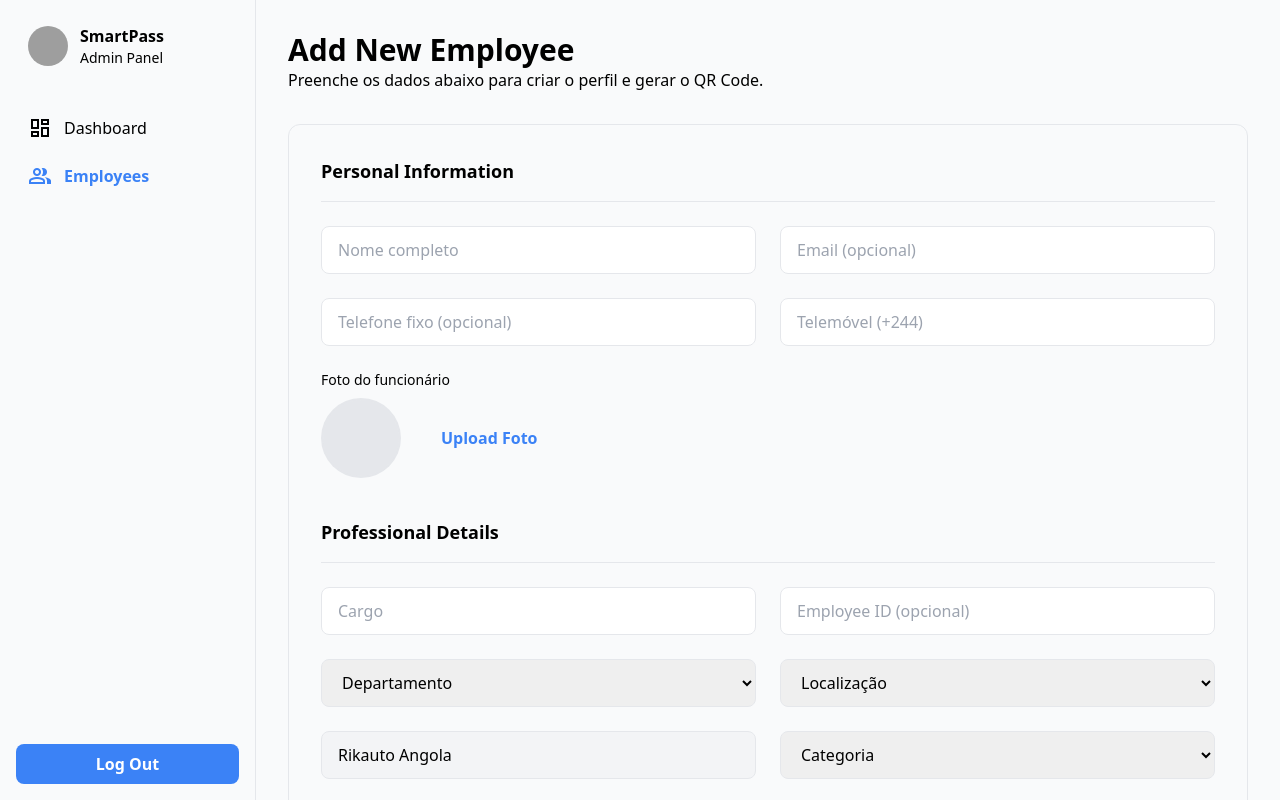
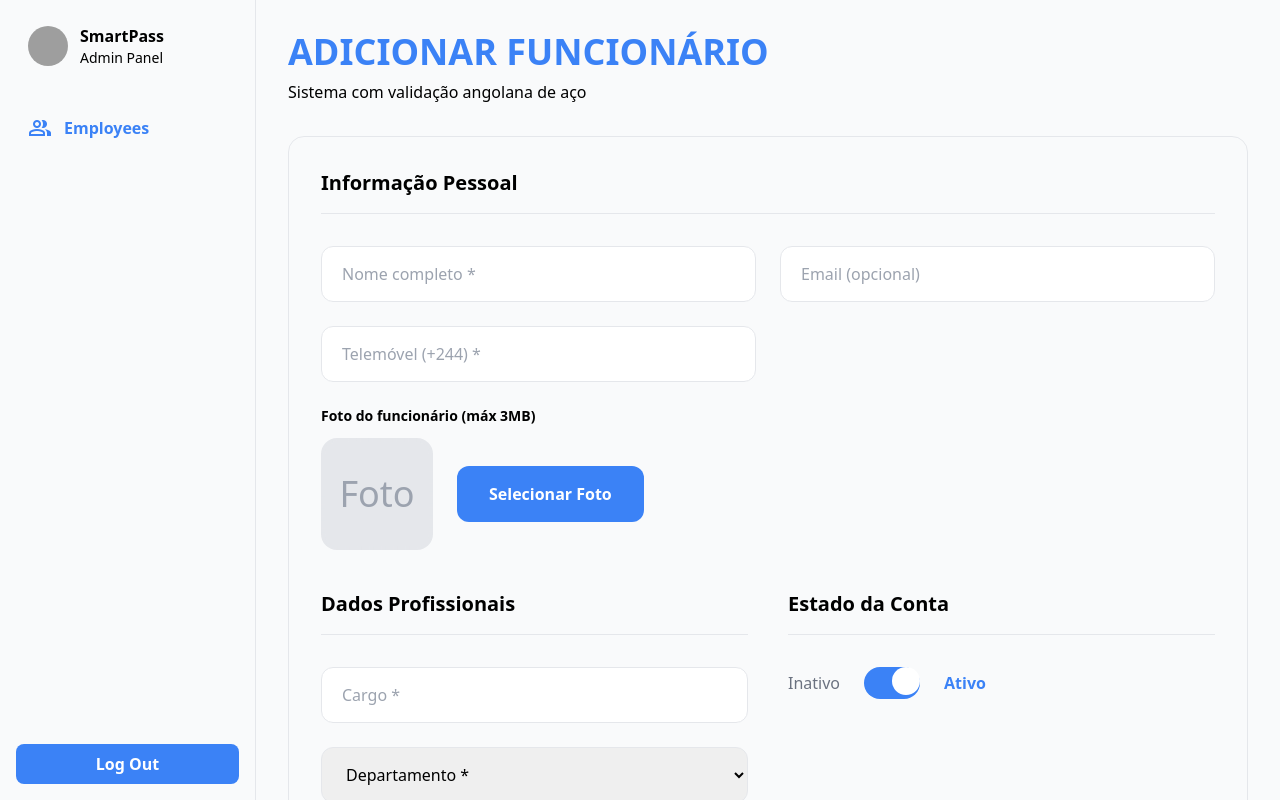
Before and after one commit to HedmilsonDomingos/smartpass-frontend, a React (Create React App) app: page /add-employee in a window 1280 px wide. Built offline with nearby package versions, Linux system fonts and the light colour scheme; grey boxes are pictures that could not be loaded.

Commit message:
VALIDAÇÃO ANGOLANA DE AÇO - Ninguém passa errado!

```diff
--- a/src/pages/AddEmployee.jsx
+++ b/src/pages/AddEmployee.jsx
@@ -1,42 +1,56 @@
 // src/pages/AddEmployee.jsx
-// ADICIONAR FUNCIONÁRIO COMPLETO + FOTO + QR AUTOMÁTICO
-// 100% CONECTADO À NUVEM - Feito com orgulho em Luanda, Angola - 11 Nov 2025
+// VALIDAÇÃO ANGOLANA DE AÇO + QR AUTOMÁTICO + NUVEM
+// Feito em Luanda, 11 Novembro 2025 - 22:35 WAT
 
 import { useState } from "react";
 import { useNavigate } from "react-router-dom";
-import QRCode from "qrcode"; // Gera QR Code em imagem (data URL)
+import QRCode from "qrcode";
 
 export default function AddEmployee() {
   const navigate = useNavigate();
 
-  // Estado com TODOS os campos do teu HTML
   const [form, setForm] = useState({
     fullName: "",
-    email: "",            // opcional
+    email: "",
     phoneNumber: "",
     mobileNumber: "",
     jobTitle: "",
-    employeeId: "",       // opcional (gerado automaticamente se vazio)
+    employeeId: "",
     department: "",
     officeLocation: "",
-    company: "Rikauto Angola",
+    company: "SmartPass Angola",
     category: "",
-    status: "Active",     // toggle Active/Inactive
-    photo: "",            // foto em base64
+    status: "Active",
+    photo: "",
   });
 
+  const [errors, setErrors] = useState({});
   const [loading, setLoading] = useState(false);
   const [photoPreview, setPhotoPreview] = useState(null);
 
-  // Atualiza os inputs
   const handleChange = (e) => {
     setForm({ ...form, [e.target.name]: e.target.value });
+    // Limpa erro quando o usuário começa a corrigir
+    if (errors[e.target.name]) {
+      setErrors({ ...errors, [e.target.name]: "" });
+    }
   };
 
-  // Upload de foto com preview
   const handlePhoto = (e) => {
     const file = e.target.files[0];
     if (!file) return;
+
+    // Validação de tamanho (máx 3MB)
+    if (file.size > 3 * 1024 * 1024) {
+      alert("Foto muito grande! Máximo 3MB.");
+      return;
+    }
+
+    // Validação de tipo
+    if (!file.type.startsWith("image/")) {
+      alert("Por favor seleciona uma imagem válida.");
+      return;
+    }
 
     const reader = new FileReader();
     reader.onloadend = () => {
@@ -46,34 +60,67 @@ export default function AddEmployee() {
     reader.readAsDataURL(file);
   };
 
-  // Toggle Active/Inactive
   const toggleStatus = () => {
     setForm({ ...form, status: form.status === "Active" ? "Inactive" : "Active" });
   };
 
-  // SUBMIT — ENVIA PARA A NUVEM + GERA QR CODE
+  // VALIDAÇÃO ANGOLANA DE AÇO
+  const validateForm = () => {
+    const newErrors = {};
+
+    // Nome completo - mínimo 6 caracteres, só letras e espaços
+    if (!form.fullName.trim()) {
+      newErrors.fullName = "Nome completo é obrigatório";
+    } else if (form.fullName.trim().length < 6) {
+      newErrors.fullName = "Nome muito curto (mínimo 6 caracteres)";
+    } else if (!/^[a-zA-ZÀ-ú\s]+$/.test(form.fullName.trim())) {
+      newErrors.fullName = "Nome só pode ter letras e espaços";
+    }
+
+    // Email - opcional, mas se preenchido tem que ser válido
+    if (form.email && !/^[^\s@]+@[^\s@]+\.[^\s@]+$/.test(form.email)) {
+      newErrors.email = "Email inválido";
+    }
+
+    // Telemóvel angolano - obrigatório começar com 9 e ter 9 dígitos
+    if (form.mobileNumber && !/^9[123456789]\d{7}$/.test(form.mobileNumber.replace(/\s/g, ""))) {
+      newErrors.mobileNumber = "Telemóvel angolano inválido (ex: 923 456 789)";
+    }
+
+    // Cargo e departamento obrigatórios
+    if (!form.jobTitle.trim()) newErrors.jobTitle = "Cargo é obrigatório";
+    if (!form.department) newErrors.department = "Departamento é obrigatório";
+    if (!form.category) newErrors.category = "Categoria é obrigatória";
+    if (!form.officeLocation) newErrors.officeLocation = "Localização é obrigatória";
+
+    setErrors(newErrors);
+    return Object.keys(newErrors).length === 0;
+  };
+
   const handleSubmit = async (e) => {
     e.preventDefault();
-    if (!form.fullName || !form.jobTitle || !form.department || !form.category) {
-      alert("Preenche os campos obrigatórios: Nome, Cargo, Departamento e Categoria");
+
+    if (!validateForm()) {
+      alert("Corrige os erros antes de salvar!");
       return;
     }
 
     setLoading(true);
 
     try {
-      // Gera Employee ID automático se estiver vazio
       const finalEmployeeId = form.employeeId || "SP" + Date.now().toString().slice(-6);
-
-      // Gera QR Code com link de verificação
       const qrData = `https://smartpass-angola.com/verify/${finalEmployeeId}`;
-      const qrImage = await QRCode.toDataURL(qrData, { width: 512, color: { dark: "#135bec" } });
+      const qrImage = await QRCode.toDataURL(qrData, {
+        width: 512,
+        margin: 2,
+        color: { dark: "#135bec", light: "#ffffff" }
+      });
 
       const payload = {
         ...form,
         employeeId: finalEmployeeId,
         qrCode: qrImage,
-        name: form.fullName, // compatibilidade com o backend
+        name: form.fullName.trim(),
       };
 
       const token = localStorage.getItem("token");
@@ -87,14 +134,13 @@ export default function AddEmployee() {
       });
 
       if (res.ok) {
-        alert(`Funcionário ${form.fullName} adicionado com sucesso!\nQR Code gerado e salvo!`);
+        alert(`FUNCIONÁRIO ADICIONADO COM SUCESSO!\n\nNome: ${form.fullName}\nID: ${finalEmployeeId}\nQR Code gerado e salvo!`);
         navigate("/employees");
       } else {
         const error = await res.text();
-        alert("Erro ao salvar: " + error);
+        alert("Erro do servidor: " + error);
       }
     } catch (err) {
-      console.error(err);
       alert("Sem conexão com a nuvem. Verifica a internet.");
     } finally {
       setLoading(false);
@@ -103,7 +149,7 @@ export default function AddEmployee() {
 
   return (
     <div className="flex h-screen bg-background-light dark:bg-background-dark text-text-light dark:text-text-dark">
-      {/* SIDEBAR (igual ao teu HTML) */}
+      {/* SIDEBAR (mesmo do anterior) */}
       <aside className="w-64 flex-shrink-0 bg-container-light dark:bg-container-dark border-r border-border-light dark:border-border-dark">
         <div className="flex h-full flex-col justify-between p-4">
           <div className="flex flex-col gap-4">
@@ -116,10 +162,6 @@ export default function AddEmployee() {
             </div>
 
             <nav className="flex flex-col gap-2 mt-4">
-              <a href="/dashboard" className="flex items-center gap-3 px-3 py-2 hover:bg-primary/10 rounded-lg">
-                <span className="material-symbols-outlined">dashboard</span>
-                <p>Dashboard</p>
-              </a>
               <a href="/employees" className="flex items-center gap-3 px-3 py-2 rounded-lg bg-primary/10 text-primary font-bold">
                 <span className="material-symbols-outlined">group</span>
                 <p>Employees</p>
@@ -133,33 +175,43 @@ export default function AddEmployee() {
         </div>
       </aside>
 
-      {/* MAIN CONTENT */}
+      {/* MAIN */}
       <main className="flex-1 overflow-y-auto p-8">
         <div className="max-w-5xl mx-auto">
           <div className="mb-8">
-            <h1 className="text-3xl font-bold">Add New Employee</h1>
-            <p className="text-subtext-light dark:text-subtext-dark">Preenche os dados abaixo para criar o perfil e gerar o QR Code.</p>
+            <h1 className="text-4xl font-black text-primary">ADICIONAR FUNCIONÁRIO</h1>
+            <p className="text-subtext-light dark:text-subtext-dark mt-2">Sistema com validação angolana de aço</p>
           </div>
 
-          <form onSubmit={handleSubmit} className="bg-container-light dark:bg-container-dark rounded-xl border border-border-light dark:border-border-dark p-8 space-y-10">
+          <form onSubmit={handleSubmit} className="bg-container-light dark:bg-container-dark rounded-2xl border border-border-light dark:border-border-dark p-8 space-y-10">
 
             {/* PERSONAL INFORMATION */}
             <div>
-              <h3 className="text-lg font-bold pb-4 border-b border-border-light dark:border-border-dark">Personal Information</h3>
-              <div className="grid grid-cols-1 md:grid-cols-2 gap-6 mt-6">
-                <input name="fullName" onChange={handleChange} required placeholder="Nome completo" className="h-12 px-4 rounded-lg border border-border-light dark:border-border-dark bg-background-light dark:bg-background-dark" />
-                <input name="email" onChange={handleChange} type="email" placeholder="Email (opcional)" className="h-12 px-4 rounded-lg border border-border-light dark:border-border-dark bg-background-light dark:bg-background-dark" />
-                <input name="phoneNumber" onChange={handleChange} placeholder="Telefone fixo (opcional)" className="h-12 px-4 rounded-lg border border-border-light dark:border-border-dark bg-background-light dark:bg-background-dark" />
-                <input name="mobileNumber" onChange={handleChange} placeholder="Telemóvel (+244)" className="h-12 px-4 rounded-lg border border-border-light dark:border-border-dark bg-background-light dark:bg-background-dark" />
+              <h3 className="text-xl font-bold pb-4 border-b border-border-light dark:border-border-dark">Informação Pessoal</h3>
+              <div className="grid grid-cols-1 md:grid-cols-2 gap-6 mt-8">
+                <div>
+                  <input name="fullName" value={form.fullName} onChange={handleChange} required placeholder="Nome completo *" className={`w-full h-14 px-5 rounded-xl border ${errors.fullName ? "border-red-500" : "border-border-light dark:border-border-dark"} bg-background-light dark:bg-background-dark`} />
+                  {errors.fullName && <p className="text-red-500 text-sm mt-1">{errors.fullName}</p>}
+                </div>
+
+                <div>
+                  <input name="email" value={form.email} onChange={handleChange} type="email" placeholder="Email (opcional)" className={`w-full h-14 px-5 rounded-xl border ${errors.email ? "border-red-500" : "border-border-light dark:border-border-dark"} bg-background-light dark:bg-background-dark`} />
+                  {errors.email && <p className="text-red-500 text-sm mt-1">{errors.email}</p>}
+                </div>
+
+                <div>
+                  <input name="mobileNumber" value={form.mobileNumber} onChange={handleChange} placeholder="Telemóvel (+244) *" className={`w-full h-14 px-5 rounded-xl border ${errors.mobileNumber ? "border-red-500" : "border-border-light dark:border-border-dark"} bg-background-light dark:bg-background-dark`} />
+                  {errors.mobileNumber && <p className="text-red-500 text-sm mt-1">{errors.mobileNumber}</p>}
+                </div>
 
                 <div className="md:col-span-2">
-                  <p className="text-sm font-medium mb-2">Foto do funcionário</p>
-                  <div className="flex items-center gap-4">
-                    <div className="size-20 rounded-full bg-gray-200 border-2 border-dashed overflow-hidden">
-                      {photoPreview ? <img src={photoPreview} alt="Preview" className="w-full h-full object-cover" /> : <div className="w-full h-full"></div>}
+                  <p className="text-sm font-bold mb-3">Foto do funcionário (máx 3MB)</p>
+                  <div className="flex items-center gap-6">
+                    <div className="size-28 rounded-2xl bg-gray-200 border-4 border-dashed overflow-hidden">
+                      {photoPreview ? <img src={photoPreview} alt="Preview" className="w-full h-full object-cover" /> : <div className="w-full h-full flex items-center justify-center text-4xl text-gray-400">Foto</div>}
                     </div>
-                    <label className="cursor-pointer bg-primary/10 hover:bg-primary/20 text-primary px-6 py-3 rounded-lg font-bold">
-                      Upload Foto
+                    <label className="cursor-pointer bg-primary text-white px-8 py-4 rounded-xl font-bold hover:bg-primary/90">
+                      Selecionar Foto
                       <input type="file" accept="image/*" onChange={handlePhoto} className="hidden" />
                     </label>
                   </div>
@@ -167,63 +219,55 @@ export default function AddEmployee() {
               </div>
             </div>
 
-            {/* PROFESSIONAL DETAILS */}
+            {/* PROFESSIONAL DETAILS + STATUS */}
+            <div className="grid md:grid-cols-2 gap-10">
               <div>
-              <h3 className="text-lg font-bold pb-4 border-b border-border-light dark:border-border-dark">Professional Details</h3>
-              <div className="grid grid-cols-1 md:grid-cols-2 gap-6 mt-6">
-                <input name="jobTitle" onChange={handleChange} required placeholder="Cargo" className="h-12 px-4 rounded-lg border border-border-light dark:border-border-dark bg-background-light dark:bg-background-dark" />
-                <input name="employeeId" onChange={handleChange} placeholder="Employee ID (opcional)" className="h-12 px-4 rounded-lg border border-border-light dark:border-border-dark bg-background-light dark:bg-background-dark" />
-
-                <select name="department" onChange={handleChange} required className="h-12 px-4 rounded-lg border border-border-light dark:border-border-dark bg-background-light dark:bg-background-dark">
-                  <option value="">Departamento</option>
-                  <option>Direção</option>
+                <h3 className="text-xl font-bold pb-4 border-b border-border-light dark:border-border-dark">Dados Profissionais</h3>
+                <div className="space-y-6 mt-8">
+                  <input name="jobTitle" value={form.jobTitle} onChange={handleChange} required placeholder="Cargo *" className={`w-full h-14 px-5 rounded-xl border ${errors.jobTitle ? "border-red-500" : "border-border-light"} bg-background-light dark:bg-background-dark`} />
+                  <select name="department" value={form.department} onChange={handleChange} required className={`w-full h-14 px-5 rounded-xl border ${errors.department ? "border-red-500" : "border-border-light"} bg-background-light dark:bg-background-dark`}>
+                    <option value="">Departamento *</option>
+                    <option>Direção Geral</option>
                     <option>Recursos Humanos</option>
-                  <option>TI</option>
+                    <option>Tecnologia</option>
+                    <option>Segurança</option>
                     <option>Financeiro</option>
                     <option>Operações</option>
-                  <option>Segurança</option>
                   </select>
-
-                <select name="officeLocation" onChange={handleChange} required className="h-12 px-4 rounded-lg border border-border-light dark:border-border-dark bg-background-light dark:bg-background-dark">
-                  <option value="">Localização</option>
+                  <select name="category" value={form.category} onChange={handleChange} required className={`w-full h-14 px-5 rounded-xl border ${errors.category ? "border-red-500" : "border-border-light"} bg-background-light dark:bg-background-dark`}>
+                    <option value="">Categoria *</option>
+                    <option>Full-Time</option>
+                    <option>Part-Time</option>
+                    <option>Estagiário</option>
+                    <option>Consultor</option>
+                  </select>
+                  <select name="officeLocation" value={form.officeLocation} onChange={handleChange} required className={`w-full h-14 px-5 rounded-xl border ${errors.officeLocation ? "border-red-500" : "border-border-light"} bg-background-light dark:bg-background-dark`}>
+                    <option value="">Localização *</option>
                     <option>Luanda - Talatona</option>
                     <option>Luanda - Centro</option>
                     <option>Viana</option>
                     <option>Remote</option>
                   </select>
-
-                <input name="company" value={form.company} readOnly className="h-12 px-4 rounded-lg border border-border-light dark:border-border-dark bg-gray-100 dark:bg-gray-800" />
-
-                <select name="category" onChange={handleChange} required className="h-12 px-4 rounded-lg border border-border-light dark:border-border-dark bg-background-light dark:bg-background-dark">
-                  <option value="">Categoria</option>
-                  <option>Full-Time</option>
-                  <option>Part-Time</option>
-                  <option>Estagiário</option>
-                  <option>Consultor</option>
-                </select>
                 </div>
               </div>
 
-            {/* STATUS */}
               <div>
-              <h3 className="text-lg font-bold pb-4 border-b border-border-light dark:border-border-dark">Estado da Conta</h3>
-              <div className="mt-6 flex items-center gap-4">
-                <span className={form.status === "Inactive" ? "font-bold" : ""}>Inativo</span>
-                <button type="button" onClick={toggleStatus} className={`relative inline-flex h-6 w-11 rounded-full transition ${form.status === "Active" ? "bg-primary" : "bg-gray-400"}`}>
-                  <span className={`inline-block h-5 w-5 rounded-full bg-white transform transition ${form.status === "Active" ? "translate-x-5" : "translate-x-0.5"}`} />
+                <h3 className="text-xl font-bold pb-4 border-b border-border-light dark:border-border-dark">Estado da Conta</h3>
+                <div className="mt-8 flex items-center gap-6">
+                  <span className={form.status === "Inactive" ? "text-red-500 font-bold" : "text-gray-500"}>Inativo</span>
+                  <button type="button" onClick={toggleStatus} className={`relative inline-flex h-8 w-14 rounded-full transition ${form.status === "Active" ? "bg-primary" : "bg-gray-400"}`}>
+                    <span className={`inline-block h-7 w-7 rounded-full bg-white transform transition ${form.status === "Active" ? "translate-x-7" : "translate-x-0.5"}`} />
                   </button>
-                <span className={form.status === "Active" ? "font-bold text-primary" : ""}>Ativo</span>
+                  <span className={form.status === "Active" ? "text-primary font-bold" : "text-gray-500"}>Ativo</span>
+                </div>
               </div>
             </div>
 
-            {/* BOTÕES FINAIS */}
-            <div className="flex justify-end gap-4 pt-6 border-t border-border-light dark:border-border-dark">
-              <button type="button" onClick={() => navigate(-1)} className="h-12 px-6 rounded-lg font-bold hover:bg-gray-100 dark:hover:bg-gray-800">
-                Cancelar
-              </button>
-              <button type="submit" disabled={loading} className="h-12 px-8 rounded-lg bg-primary text-white font-bold hover:bg-primary/90 flex items-center gap-2 disabled:opacity-70">
-                <span className="material-symbols-outlined">qr_code_2</span>
-                {loading ? "A GUARDAR E GERAR QR..." : "SALVAR + GERAR QR CODE"}
+            {/* BOTÃO FINAL */}
+            <div className="flex justify-end pt-8 border-t border-border-light dark:border-border-dark">
+              <button type="submit" disabled={loading} className="h-16 px-12 bg-primary text-white text-xl font-black rounded-xl hover:bg-primary/90 disabled:opacity-70 flex items-center gap-3 shadow-2xl">
+                <span className="material-symbols-outlined text-3xl">qr_code_scanner</span>
+                {loading ? "A GUARDAR NA NUVEM..." : "SALVAR + GERAR QR CODE"}
               </button>
             </div>
           </form>
```
Lines whose indentation alone changed are shown as unchanged.
